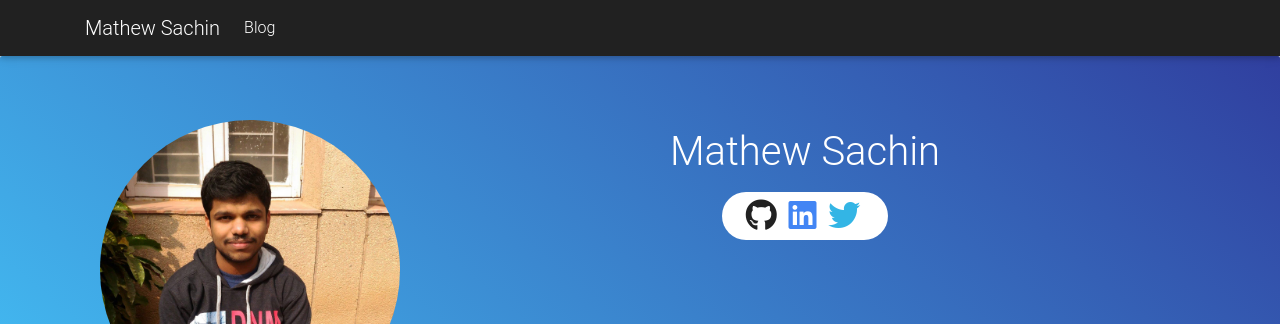
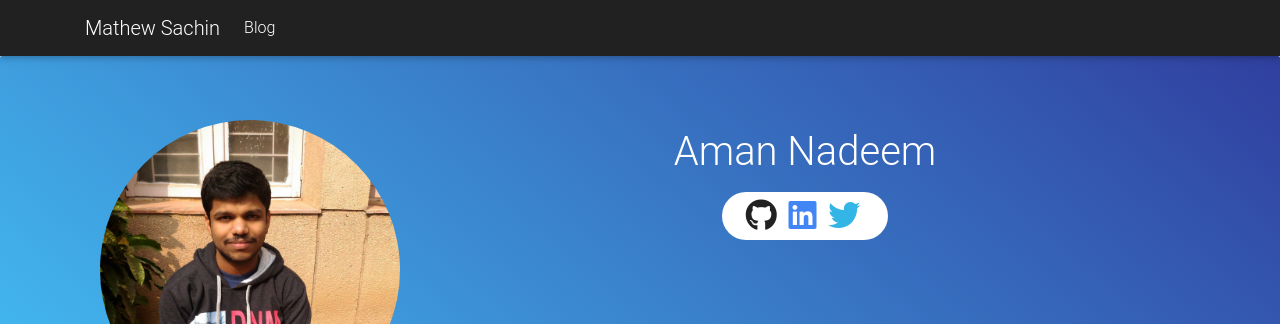
Before and after one commit to amanadeem/amanadeem.github.io, a Jekyll site: the page built from index.html, in a window 1280 px wide. Shown: the top 324 px of the page. Built offline with Jekyll 4.4.1, drawn with Linux system fonts in a browser that asks for light colours; nearby versions of some CDN libraries.

Commit message:
aman update

```diff
--- a/index.html
+++ b/index.html
@@ -1,6 +1,6 @@
 ---
 layout: default
-title: Mathew Sachin
+title: Aman Nadeem
 ads: true
 ---
 
@@ -12,7 +12,7 @@ ads: true
       </div>
       <div class="col text-center">
         <h1 class="my-2 text-white">
-          Mathew Sachin
+          Aman Nadeem
         </h1>
         <div class="mt-3" style="font-size: 2rem;">
           <div class="white d-inline-block px-4" style="border-radius: 25px">
```
Also changed, not shown: README.md.
